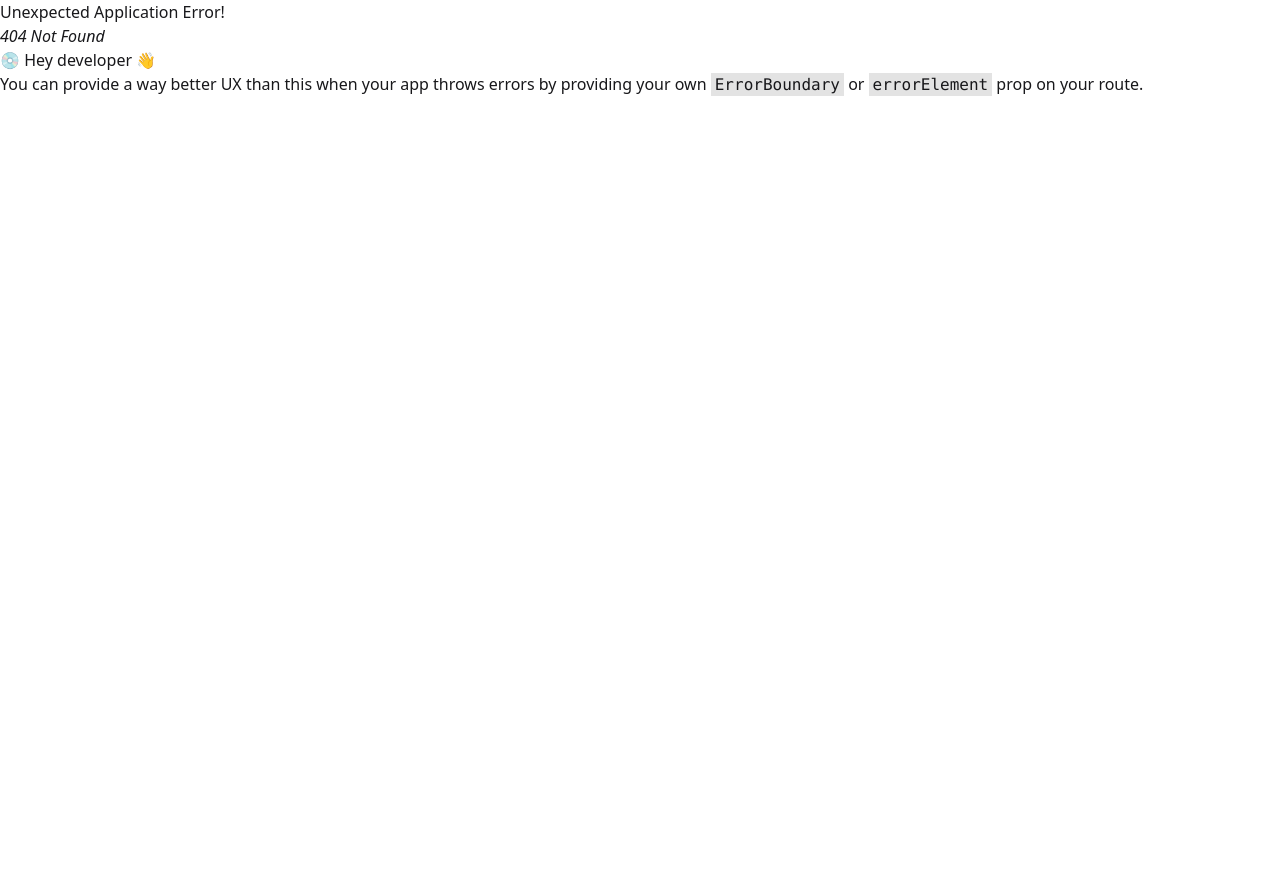
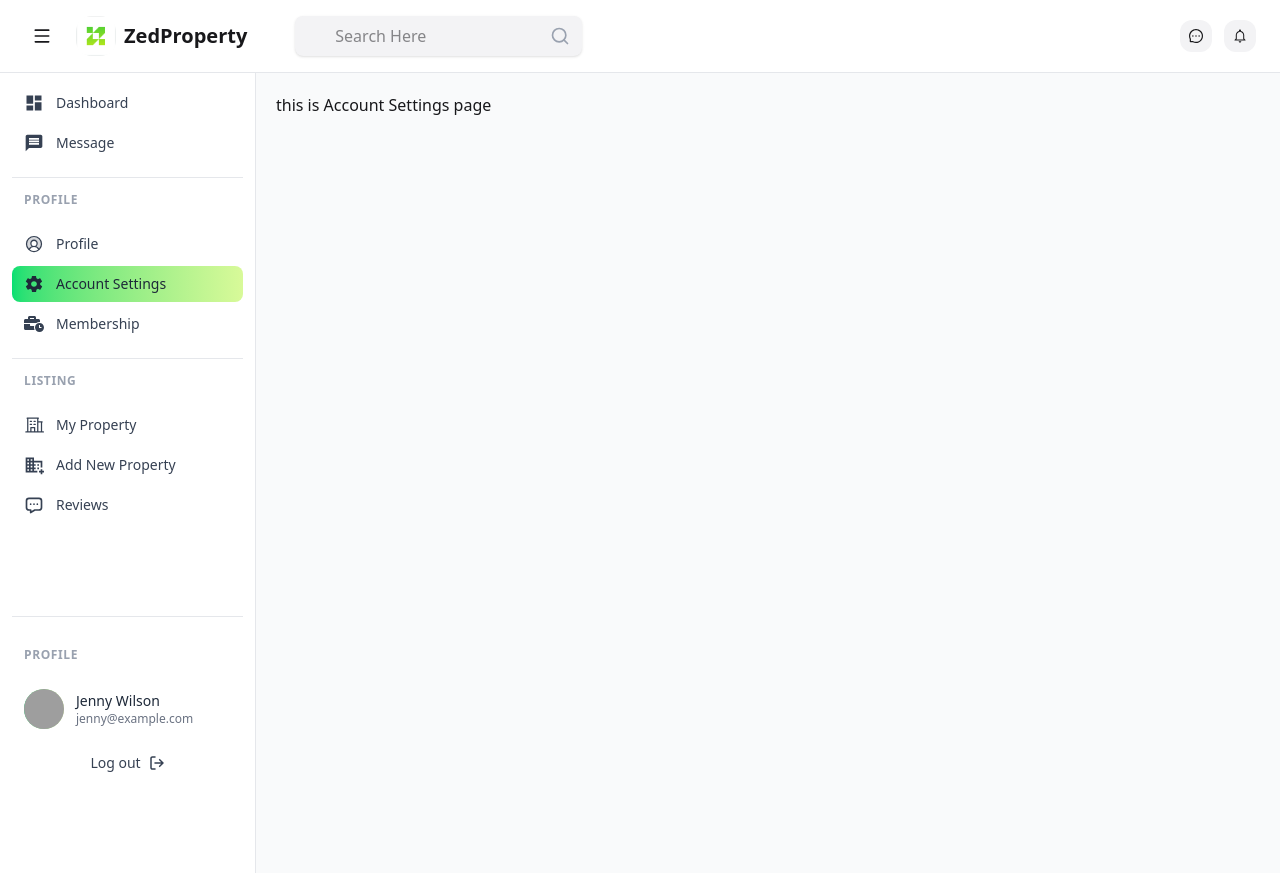
Before and after one commit to Jubayerhusain/Agent-Dashboard, a React (Vite) app: page /account-settings in a window 1280 px wide. Before the commit this address had no page. Before the commit the page ends 800 px from the top, so only its background shows below. Built offline with nearby package versions, Linux system fonts and the light colour scheme; grey boxes are pictures that could not be loaded.

Commit message:
All pages added done

```diff
--- a/src/Layout/Layout.jsx
+++ b/src/Layout/Layout.jsx
@@ -11,6 +11,7 @@ import { MdDomainAdd } from "react-icons/md";
 import { TbMessageDots } from "react-icons/tb";
 
 import logo from "../assets/logo.png";
+import { Outlet } from "react-router-dom";
 
 const NavItem = ({ icon: Icon, title, to, isDrawerOpen }) => {
   const isActive = window.location.pathname === to;
@@ -112,14 +113,14 @@ const Layout = () => {
               <NavItem
                 icon={MdDashboard}
                 title="Dashboard"
-                to="/dashboard"
+                to="/"
                 isDrawerOpen={isDrawerOpen}
               />
 
               <NavItem
                 icon={MdMessage}
                 title="Message"
-                to="/message"
+                to="/message-inbox"
                 isDrawerOpen={isDrawerOpen}
               />
 
@@ -153,14 +154,14 @@ const Layout = () => {
               <NavItem
                 icon={PiBuildingOffice}
                 title="My Property"
-                to="/admin/property-list"
+                to="/property-list"
                 isDrawerOpen={isDrawerOpen}
               />
 
               <NavItem
                 icon={MdDomainAdd}
                 title="Add New Property"
-                to="/admin/add-property"
+                to="/add-property"
                 isDrawerOpen={isDrawerOpen}
               />
 
@@ -182,25 +183,61 @@ const Layout = () => {
                 </div>
                 <div className="flex items-center gap-3 px-3 py-2">
                   <div className="w-10 h-10 rounded-full bg-gradient-to-r from-green-400 to-lime-200 flex items-center justify-center">
-                    <span className="text-sm font-semibold text-gray-800">JW</span>
+                    <img
+                      className="h-full w-full rounded-full"
+                      src={
+                        "https://encrypted-tbn0.gstatic.com/imagehttps://encrypted-tbn0.gstatic.com/images?q=tbn:ANd9GcTxz7qJ9pU6Xj2EJKaRDVz-9Bd0xh2LnMklGw&shttps://encrypted-tbn0.gstatic.com/images?q=tbn:ANd9GcTxz7qJ9pU6Xj2EJKaRDVz-9Bd0xh2LnMklGw&ss?q=tbn:ANd9GcTxz7qJ9pU6Xj2EJKaRDVz-9Bd0xh2LnMklGw&s"
+                      }
+                      alt=""
+                      srcset=""
+                    />
                   </div>
                   <div className="flex-1">
-                    <p className="text-sm font-medium text-gray-800">Jenny Wilson</p>
+                    <p className="text-sm font-medium text-gray-800">
+                      Jenny Wilson
+                    </p>
                     <p className="text-xs text-gray-500">jenny@example.com</p>
                   </div>
                 </div>
                 <button className="w-full mt-2 flex items-center justify-center gap-2 px-3 py-2 text-sm text-gray-700 hover:bg-gray-100 rounded-lg transition-colors">
                   <span>Log out</span>
-                  <svg width="16" height="16" viewBox="0 0 16 16" fill="none" xmlns="http://www.w3.org/2000/svg">
-                    <path d="M6 14H3.33333C2.97971 14 2.64057 13.8595 2.39052 13.6095C2.14048 13.3594 2 13.0203 2 12.6667V3.33333C2 2.97971 2.14048 2.64057 2.39052 2.39052C2.64057 2.14048 2.97971 2 3.33333 2H6M10.6667 11.3333L14 8M14 8L10.6667 4.66667M14 8H6" stroke="currentColor" strokeWidth="1.5" strokeLinecap="round" strokeLinejoin="round"/>
+                  <svg
+                    width="16"
+                    height="16"
+                    viewBox="0 0 16 16"
+                    fill="none"
+                    xmlns="http://www.w3.org/2000/svg"
+                  >
+                    <path
+                      d="M6 14H3.33333C2.97971 14 2.64057 13.8595 2.39052 13.6095C2.14048 13.3594 2 13.0203 2 12.6667V3.33333C2 2.97971 2.14048 2.64057 2.39052 2.39052C2.64057 2.14048 2.97971 2 3.33333 2H6M10.6667 11.3333L14 8M14 8L10.6667 4.66667M14 8H6"
+                      stroke="currentColor"
+                      strokeWidth="1.5"
+                      strokeLinecap="round"
+                      strokeLinejoin="round"
+                    />
                   </svg>
                 </button>
               </div>
             ) : (
               <div className="border-t border-gray-200 pt-4 mt-4 flex justify-center">
-                <button className="p-2 hover:bg-gray-100 rounded-lg transition-colors" title="Log out">
-                  <svg width="20" height="20" viewBox="0 0 16 16" fill="none" xmlns="http://www.w3.org/2000/svg">
-                    <path d="M6 14H3.33333C2.97971 14 2.64057 13.8595 2.39052 13.6095C2.14048 13.3594 2 13.0203 2 12.6667V3.33333C2 2.97971 2.14048 2.64057 2.39052 2.39052C2.64057 2.14048 2.97971 2 3.33333 2H6M10.6667 11.3333L14 8M14 8L10.6667 4.66667M14 8H6" stroke="currentColor" strokeWidth="1.5" strokeLinecap="round" strokeLinejoin="round"/>
+                <button
+                  className="p-2 hover:bg-gray-100 rounded-lg transition-colors"
+                  title="Log out"
+                >
+                  <svg
+                    width="20"
+                    height="20"
+                    viewBox="0 0 16 16"
+                    fill="none"
+                    xmlns="http://www.w3.org/2000/svg"
+                  >
+                    <path
+                      d="M6 14H3.33333C2.97971 14 2.64057 13.8595 2.39052 13.6095C2.14048 13.3594 2 13.0203 2 12.6667V3.33333C2 2.97971 2.14048 2.64057 2.39052 2.39052C2.64057 2.14048 2.97971 2 3.33333 2H6M10.6667 11.3333L14 8M14 8L10.6667 4.66667M14 8H6"
+                      stroke="currentColor"
+                      strokeWidth="1.5"
+                      strokeLinecap="round"
+                      strokeLinejoin="round"
+                    />
                   </svg>
                 </button>
               </div>
@@ -209,10 +246,7 @@ const Layout = () => {
         </aside>
 
         <main className="flex-1 p-5 overflow-scroll h-screen">
-          <div className="bg-white rounded-lg p-6 shadow-sm">
-            <h1 className="text-2xl font-bold mb-4">Welcome to ZedProperty</h1>
-            <p className="text-gray-600">Select a menu item to get started.</p>
-          </div>
+          <Outlet />
         </main>
       </div>
     </div>
--- /dev/null
+++ b/src/Pages/AccountSettings.jsx
@@ -0,0 +1,11 @@
+import React from 'react'
+
+const AccountSettings = () => {
+    return (
+        <div>
+            this is Account Settings page
+        </div>
+    )
+}
+
+export default AccountSettings
--- /dev/null
+++ b/src/Pages/AddProperty.jsx
@@ -0,0 +1,11 @@
+import React from 'react'
+
+const AddProperty = () => {
+    return (
+        <div>
+            this is Add Property page
+        </div>
+    )
+}
+
+export default AddProperty
--- /dev/null
+++ b/src/Pages/Dashboard.jsx
@@ -0,0 +1,11 @@
+import React from 'react'
+
+const Dashboard = () => {
+    return (
+        <div>
+            this is Dashboard page
+        </div>
+    )
+}
+
+export default Dashboard;
--- /dev/null
+++ b/src/Pages/Membership.jsx
@@ -0,0 +1,11 @@
+import React from 'react'
+
+const Membership = () => {
+    return (
+        <div>
+            this is Membership page
+        </div>
+    )
+}
+
+export default Membership
--- /dev/null
+++ b/src/Pages/MessageInbox.jsx
@@ -0,0 +1,11 @@
+import React from 'react'
+
+const MessageInbox = () => {
+    return (
+        <div>
+            this is Message Inbox page
+        </div>
+    )
+}
+
+export default MessageInbox
--- /dev/null
+++ b/src/Pages/MyProperty.jsx
@@ -0,0 +1,11 @@
+import React from 'react'
+
+const MyProperty = () => {
+    return (
+        <div>
+            this is My Property page
+        </div>
+    )
+}
+
+export default MyProperty
--- /dev/null
+++ b/src/Pages/Profile.jsx
@@ -0,0 +1,11 @@
+import React from 'react'
+
+const Profile = () => {
+    return (
+        <div>
+            this is Profile page
+        </div>
+    )
+}
+
+export default Profile
--- /dev/null
+++ b/src/Pages/Reviews.jsx
@@ -0,0 +1,11 @@
+import React from 'react'
+
+const Reviews = () => {
+    return (
+        <div>
+            this is Reviews page
+        </div>
+    )
+}
+
+export default Reviews
```
Also changed, not shown: src/routes.jsx (+37 -1 lines).
